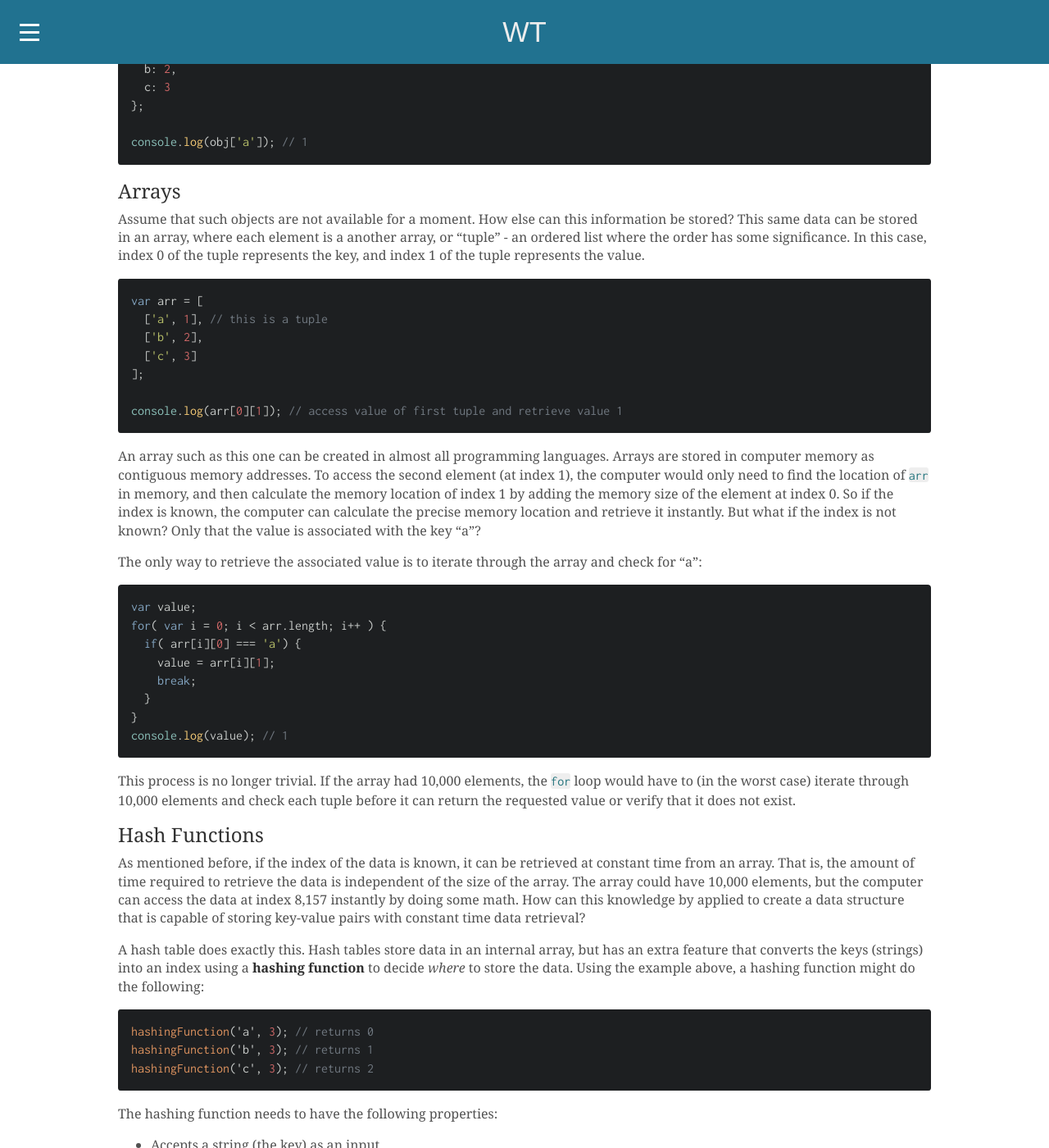
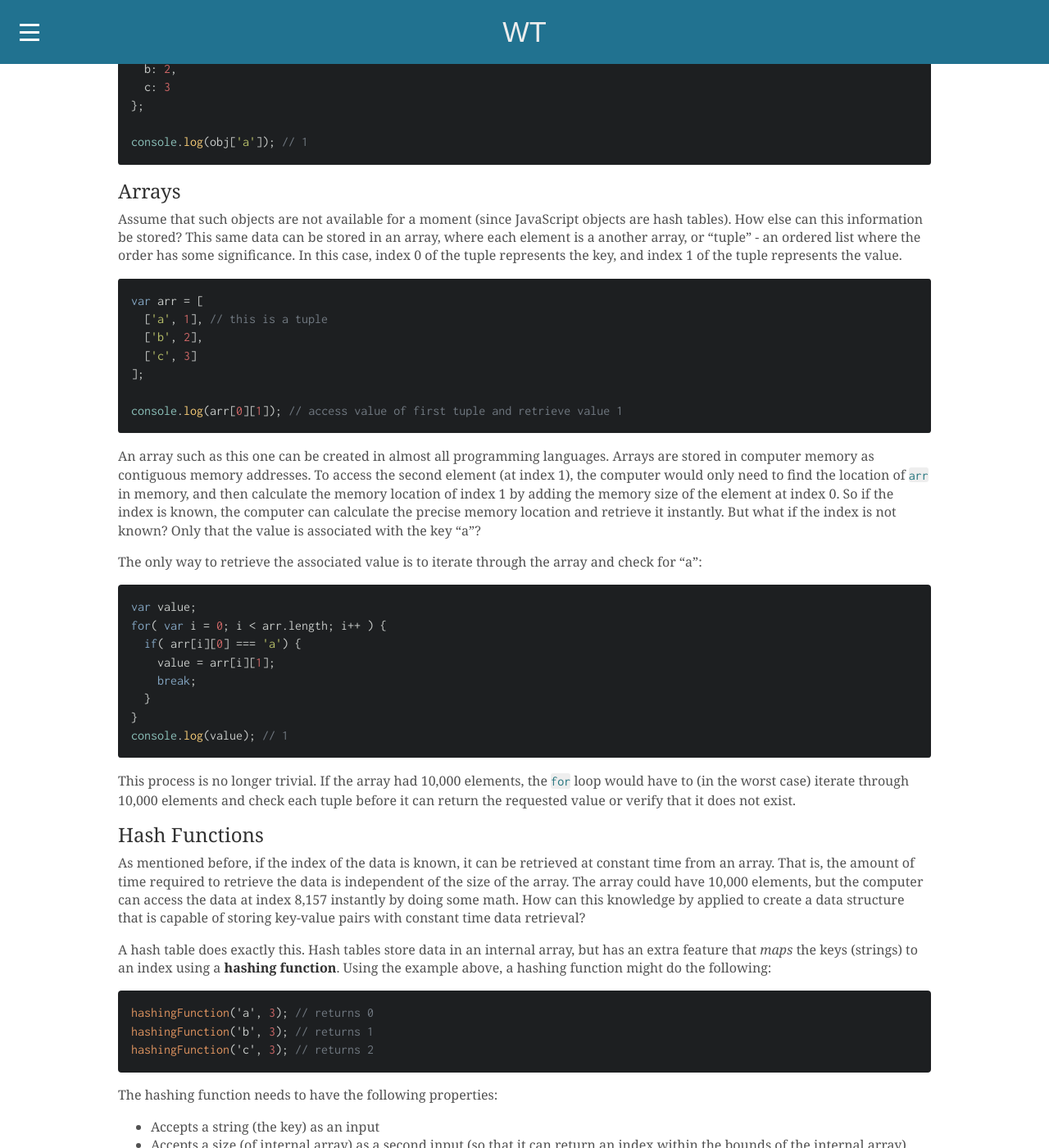
Before and after one commit to wezleytsai/wezleytsai.github.io, a Jekyll site: the page built from _posts/2015-07-09-constructing-a-hash-table.md, in a window 1280 px wide and 1400 px high, scrolled down 431 px. Shown: the whole window at 82% size. Built offline with Jekyll 4.4.1, drawn with Linux system fonts in a browser that asks for light colours; nearby versions of some CDN libraries; some web fonts are replaced; Markdown is read by kramdown in place of the engine named in the settings.

Commit message:
Minor post changes and fix webkit overflow scrolling

````diff
--- a/_posts/2015-07-09-constructing-a-hash-table.md
+++ b/_posts/2015-07-09-constructing-a-hash-table.md
@@ -27,7 +27,7 @@ console.log(obj['a']); // 1
 
 ## Arrays ##
 
-Assume that such objects are not available for a moment. How else can this information be stored? This same data can be stored in an array, where each element is a another array, or "tuple" - an ordered list where the order has some significance. In this case, index 0 of the tuple represents the key, and index 1 of the tuple represents the value.
+Assume that such objects are not available for a moment (since JavaScript objects are hash tables). How else can this information be stored? This same data can be stored in an array, where each element is a another array, or "tuple" - an ordered list where the order has some significance. In this case, index 0 of the tuple represents the key, and index 1 of the tuple represents the value.
 
 ```javascript
 var arr = [
@@ -60,7 +60,7 @@ This process is no longer trivial. If the array had 10,000 elements, the `for` l
 
 As mentioned before, if the index of the data is known, it can be retrieved at constant time from an array. That is, the amount of time required to retrieve the data is independent of the size of the array. The array could have 10,000 elements, but the computer can access the data at index 8,157 instantly by doing some math. How can this knowledge by applied to create a data structure that is capable of storing key-value pairs with constant time data retrieval?
 
-A hash table does exactly this. Hash tables store data in an internal array, but has an extra feature that converts the keys (strings) into an index using a **hashing function** to decide _where_ to store the data. Using the example above, a hashing function might do the following:
+A hash table does exactly this. Hash tables store data in an internal array, but has an extra feature that _maps_ the keys (strings) to an index using a **hashing function**. Using the example above, a hashing function might do the following:
 
 ```javascript
 hashingFunction('a', 3); // returns 0
--- a/public/css/wyzt.css
+++ b/public/css/wyzt.css
@@ -38,6 +38,8 @@
 html,
 body {
   overflow-x: hidden;
+  overflow: scroll;
+  -webkit-overflow-scrolling: touch;
 }
 
 html {
````
